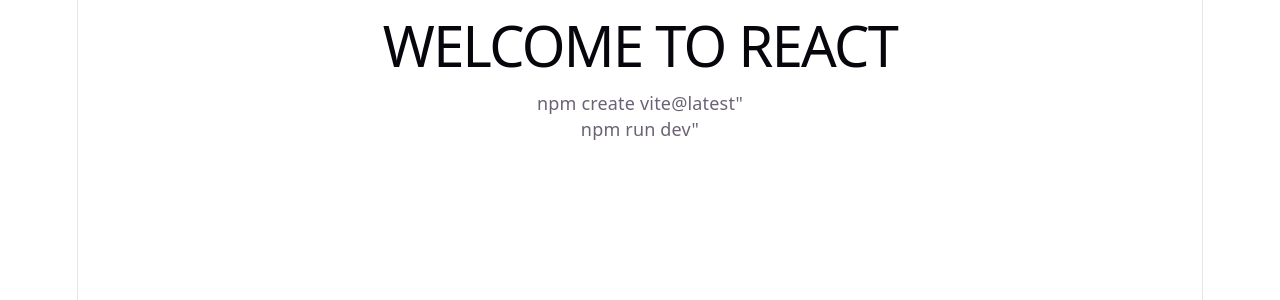
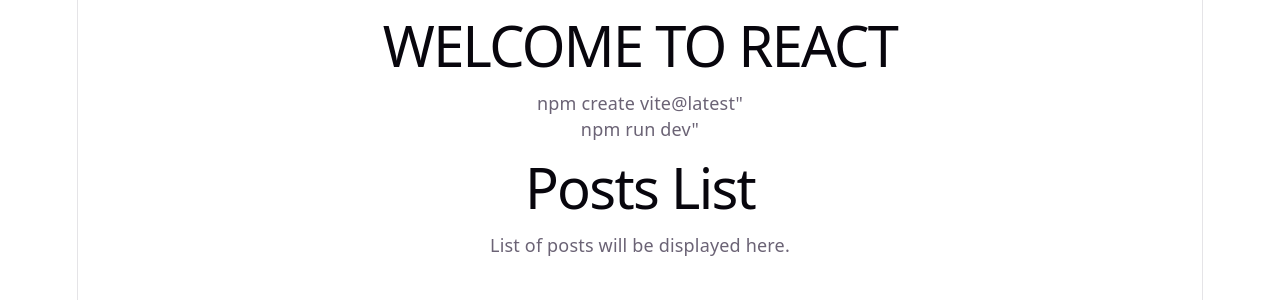
Before and after one commit to dev7011/api-react-post, a React (Vite) app in the folder client/: page / in a window 1280 px wide. Shown: the top 300 px of the page. Built offline with nearby package versions, Linux system fonts and the light colour scheme.

Commit message:
chg: Implement strucure client-react
* components
* features
  post
    PostsList
    PostPage
* constants.jsx

```diff
--- a/client/src/App.jsx
+++ b/client/src/App.jsx
@@ -1,14 +1,18 @@
 import { useState } from 'react'
 import './App.css'
+import PostPage from './features/post/PostPage'
 
 function App() {
 
   return (
-    <>
-    <h1>WELCOME TO REACT </h1>
-    <p>npm create vite@latest"</p>
-      <p>npm run dev"</p>
-    </>
+    <div className={"App-container"}>
+      <h1>WELCOME TO REACT </h1>
+      <p>npm create vite@latest"</p>
+        <p>npm run dev"</p>
+
+      <PostPage />
+
+    </div>
   )
 }
 
--- /dev/null
+++ b/client/src/constants.js
@@ -0,0 +1,4 @@
+export const  API_URL=
+  process.env.NODE_ENV === ' test'
+    ? "http://mock-api.com"
+    : import.meta.env.VITE_API_URL || "http://localhost:3000"
--- /dev/null
+++ b/client/src/features/post/PostPage.jsx
@@ -0,0 +1,10 @@
+import PostsList from "./PostsList.jsx";
+
+function PostPage() {
+  return (
+    <>
+      <PostsList />
+    </>
+  )
+}
+export default PostPage
--- /dev/null
+++ b/client/src/features/post/PostsList.jsx
@@ -0,0 +1,11 @@
+
+function PostsList(props){
+  return (
+    <>
+      <h1>Posts List</h1>
+      <p>List of posts will be displayed here.</p>
+    </>
+  )
+}
+
+export default PostsList
```
